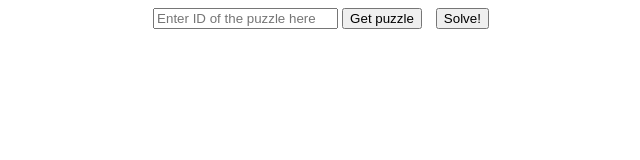
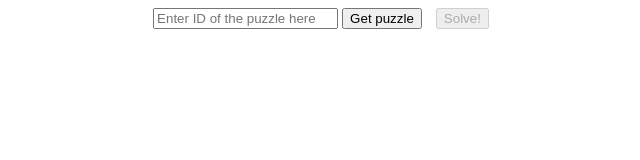
Before and after one commit to tsionyx/nono, a website built with webpack: page www/index.html in a window 1280 px wide. Shown: the full height of the page, 322-962 px from the left. Built offline with nearby package versions, Linux system fonts and the light colour scheme.

Commit message:
disable solve button when no active puzzle

```diff
--- a/www/index.html
+++ b/www/index.html
@@ -28,7 +28,7 @@
     <div>
       <input type="text" id="puzzleId" placeholder="Enter ID of the puzzle here">
       <button id="get">Get puzzle</button>
-      <button id="solve">Solve!</button>
+      <button id="solve" disabled>Solve!</button>
     </div>
     <canvas id="nonoCanvas"></canvas>
     <script src="./bootstrap.js"></script>
--- a/www/index.js
+++ b/www/index.js
@@ -49,6 +49,7 @@ function initPuzzle(id) {
             //const pre = document.getElementById("nonoCanvas");
             //pre.textContent = renderedBoard;
             renderPuzzleDesc(id);
+            $("#solve").attr("disabled", false);
         },
         //headers: {"X-Requested-With": "foo"},
         dataType: 'html',
@@ -237,6 +238,7 @@ function initPage() {
         initPuzzle(parseInt($("#puzzleId").val()));
     });
 
+    $("#solve").attr("disabled", true);
     $("#solve").on("click", function() {
         solvePuzzle(window.currentPuzzle);
     });
```
